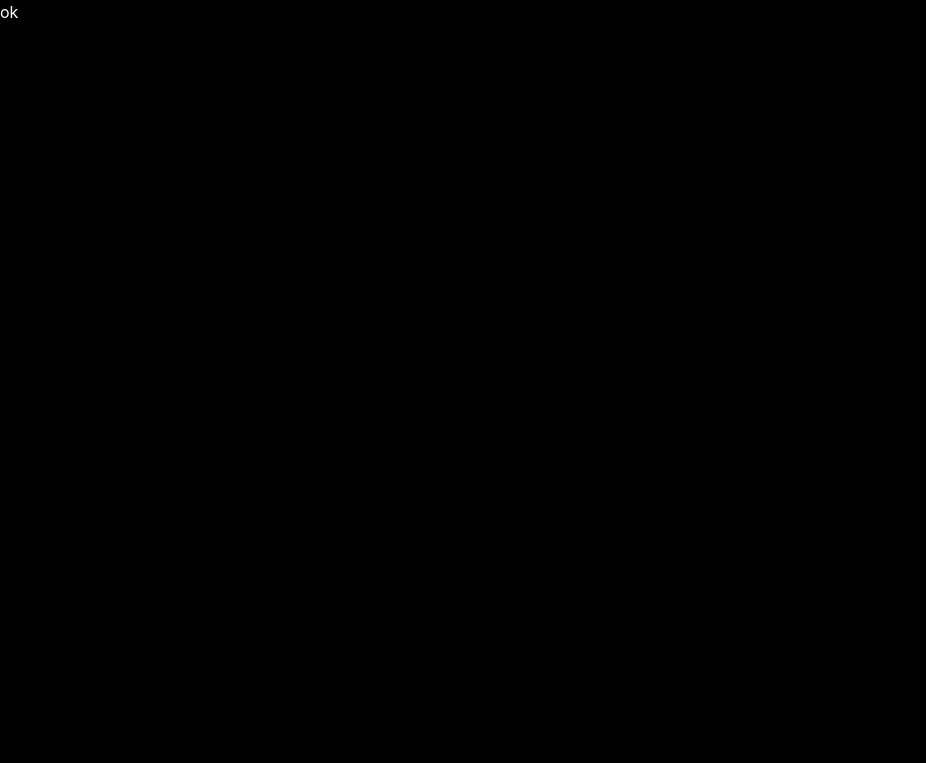
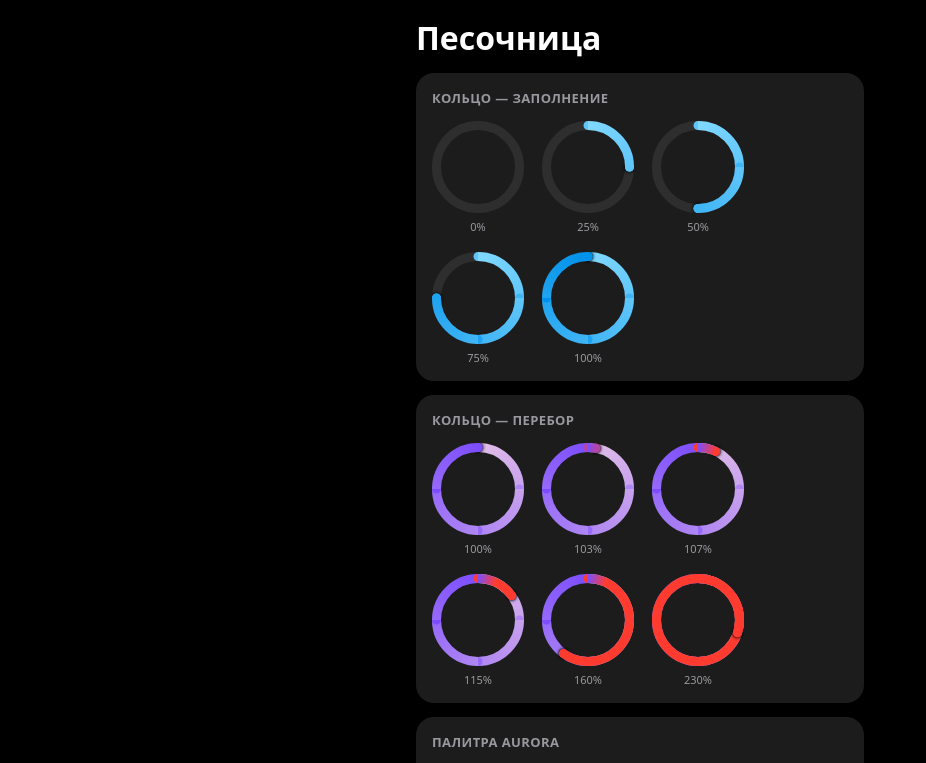
Before and after one commit to alexey-ulashchick/food-tracker-api, a React (Vite) app in the folder web/: page / in a window 1280 px wide. Shown: the top 763 px of the page, without its empty margins (0-926 px from the left). Built offline with nearby package versions, Linux system fonts and the light colour scheme.

Commit message:
Add a component sandbox for the ring fidelity pass

```diff
--- a/web/src/App.tsx
+++ b/web/src/App.tsx
@@ -1,3 +1,8 @@
+import { Kitchen } from './screens/Kitchen'
+
+// Routing, the app shell and the real screens arrive in later steps. Until
+// then the entry point renders the component sandbox so the ring port can be
+// compared against the iOS simulator.
 export function App() {
-  return <div>ok</div>
+  return <Kitchen />
 }
--- /dev/null
+++ b/web/src/screens/Kitchen.tsx
@@ -0,0 +1,216 @@
+import { MacroRing } from '@/components/ring/MacroRing'
+import { RingStack } from '@/components/ring/RingStack'
+import { OVERAGE_END_T } from '@/components/ring/ringColor'
+import { dietDayColor, palette, surface } from '@/theme/tokens'
+import { useState } from 'react'
+
+// Component sandbox. This is the tool for the pixel-fidelity pass: open it
+// next to the iOS simulator and compare state by state. Dev-only — the route
+// is not registered in production builds.
+
+function Card({ title, children }: { title: string; children: React.ReactNode }) {
+  return (
+    <section
+      style={{
+        background: surface.card,
+        borderRadius: 18,
+        padding: 16,
+        marginBottom: 14,
+      }}
+    >
+      <h2
+        style={{
+          font: '600 13px system-ui',
+          textTransform: 'uppercase',
+          letterSpacing: 0.4,
+          color: 'rgba(235,235,245,0.6)',
+          margin: '0 0 14px',
+        }}
+      >
+        {title}
+      </h2>
+      {children}
+    </section>
+  )
+}
+
+const Row = ({ children }: { children: React.ReactNode }) => (
+  <div style={{ display: 'flex', gap: 18, flexWrap: 'wrap', alignItems: 'flex-end' }}>
+    {children}
+  </div>
+)
+
+function Labelled({ label, children }: { label: string; children: React.ReactNode }) {
+  return (
+    <div style={{ textAlign: 'center' }}>
+      {children}
+      <div style={{ font: '500 11px system-ui', color: 'rgba(235,235,245,0.6)', marginTop: 6 }}>
+        {label}
+      </div>
+    </div>
+  )
+}
+
+export function Kitchen() {
+  const [live, setLive] = useState(0.62)
+
+  return (
+    <div style={{ maxWidth: 480, margin: '0 auto', padding: '8px 16px 24px' }}>
+      <h1 style={{ font: '700 32px system-ui', margin: '8px 0 14px' }}>Песочница</h1>
+
+      <Card title="Кольцо — заполнение">
+        <Row>
+          {[0, 0.25, 0.5, 0.75, 1].map((v) => (
+            <Labelled key={v} label={`${Math.round(v * 100)}%`}>
+              <MacroRing value={v} stops={palette.protein} size={92} strokeWidth={9} />
+            </Labelled>
+          ))}
+        </Row>
+      </Card>
+
+      {/* The overage ramp is the single hardest thing to get right: past 100%
+          the colour must slide into systemRed over the first 25° of lap two. */}
+      <Card title="Кольцо — перебор">
+        <Row>
+          {[1, 1.03, OVERAGE_END_T, 1.15, 1.6, 2.3].map((v) => (
+            <Labelled key={v} label={`${Math.round(v * 100)}%`}>
+              <MacroRing value={v} stops={palette.fat} size={92} strokeWidth={9} />
+            </Labelled>
+          ))}
+        </Row>
+      </Card>
+
+      <Card title="Палитра Aurora">
+        <Row>
+          {(['calories', 'protein', 'carbs', 'fat'] as const).map((k) => (
+            <Labelled key={k} label={k}>
+              <MacroRing value={0.78} stops={palette[k]} size={92} strokeWidth={9} />
+            </Labelled>
+          ))}
+        </Row>
+      </Card>
+
+      <Card title="Стопка колец — размеры с реальных экранов">
+        <Row>
+          <Labelled label="Today 156/13/3">
+            <RingStack
+              rings={[
+                { value: 0.78, stops: palette.protein },
+                { value: 0.54, stops: palette.carbs },
+                { value: 1.14, stops: palette.fat },
+              ]}
+              size={156}
+              strokeWidth={13}
+              gap={3}
+            />
+          </Labelled>
+          <Labelled label="История 26/3.5">
+            <RingStack
+              rings={[
+                { value: 0.78, stops: palette.protein },
+                { value: 0.54, stops: palette.carbs },
+                { value: 1.14, stops: palette.fat },
+              ]}
+              size={26}
+              strokeWidth={3.5}
+              gap={2}
+            />
+          </Labelled>
+          <Labelled label="Чат 36/4.5">
+            <RingStack
+              rings={[
+                { value: 0.78, stops: palette.protein },
+                { value: 0.54, stops: palette.carbs },
+                { value: 1.14, stops: palette.fat },
+              ]}
+              size={36}
+              strokeWidth={4.5}
+              gap={2}
+            />
+          </Labelled>
+          <Labelled label="без цели">
+            <RingStack
+              rings={[
+                { value: 0, stops: palette.protein, dimmed: true },
+                { value: 0, stops: palette.carbs, dimmed: true },
+                { value: 0, stops: palette.fat, dimmed: true },
+              ]}
+              size={56}
+              strokeWidth={6}
+              gap={2}
+            />
+          </Labelled>
+        </Row>
+      </Card>
+
+      <Card title="Анимация — потяни ползунок">
+        <div style={{ display: 'flex', gap: 18, alignItems: 'center' }}>
+          <MacroRing value={live} stops={palette.carbs} size={120} strokeWidth={12} />
+          <div style={{ flex: 1 }}>
+            <input
+              type="range"
+              min={0}
+              max={2.5}
+              step={0.01}
+              value={live}
+              onChange={(e) => setLive(Number(e.target.value))}
+              style={{ width: '100%', accentColor: '#ff9500' }}
+            />
+            <div
+              className="tnum"
+              style={{ font: '700 22px system-ui', marginTop: 8, textAlign: 'center' }}
+            >
+              {Math.round(live * 100)}%
+            </div>
+          </div>
+        </div>
+      </Card>
+
+      <Card title="Цвета дня">
+        <div style={{ display: 'flex', flexWrap: 'wrap', gap: 10 }}>
+          {Object.entries(dietDayColor).map(([name, hex]) => (
+            <div key={name} style={{ display: 'flex', alignItems: 'center', gap: 6 }}>
+              <span
+                style={{
+                  width: 10,
+                  height: 10,
+                  borderRadius: 999,
+                  background: hex,
+                  boxShadow: '0 0 0 0.5px rgba(255,255,255,0.14)',
+                }}
+              />
+              <span style={{ font: '500 12px system-ui', color: 'rgba(235,235,245,0.6)' }}>
+                {name}
+              </span>
+            </div>
+          ))}
+        </div>
+      </Card>
+
+      <Card title="Поверхности">
+        {(
+          [
+            ['card #1C1C1C', surface.card],
+            ['input #121212', surface.input],
+            ['bubble #2E2E2E', surface.bubble],
+            ['elevated #292929', surface.elevated],
+            ['track systemGray 16%', surface.track],
+          ] as const
+        ).map(([name, value]) => (
+          <div key={name} style={{ display: 'flex', alignItems: 'center', gap: 10, marginTop: 8 }}>
+            <span
+              style={{
+                width: 40,
+                height: 24,
+                borderRadius: 6,
+                background: value,
+                outline: '0.5px solid rgba(255,255,255,0.08)',
+              }}
+            />
+            <span style={{ font: '400 12px ui-monospace, monospace' }}>{name}</span>
+          </div>
+        ))}
+      </Card>
+    </div>
+  )
+}
```
